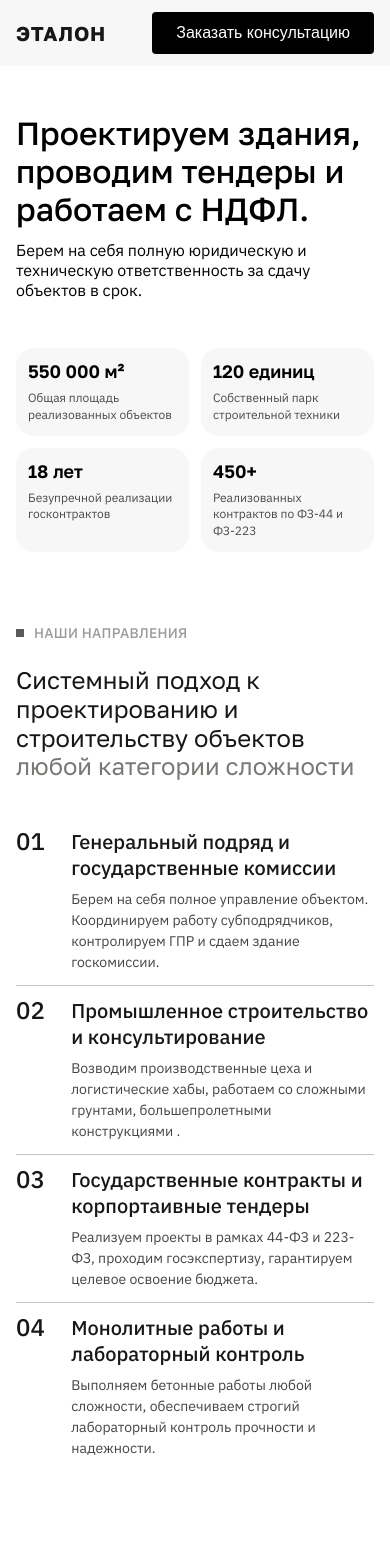
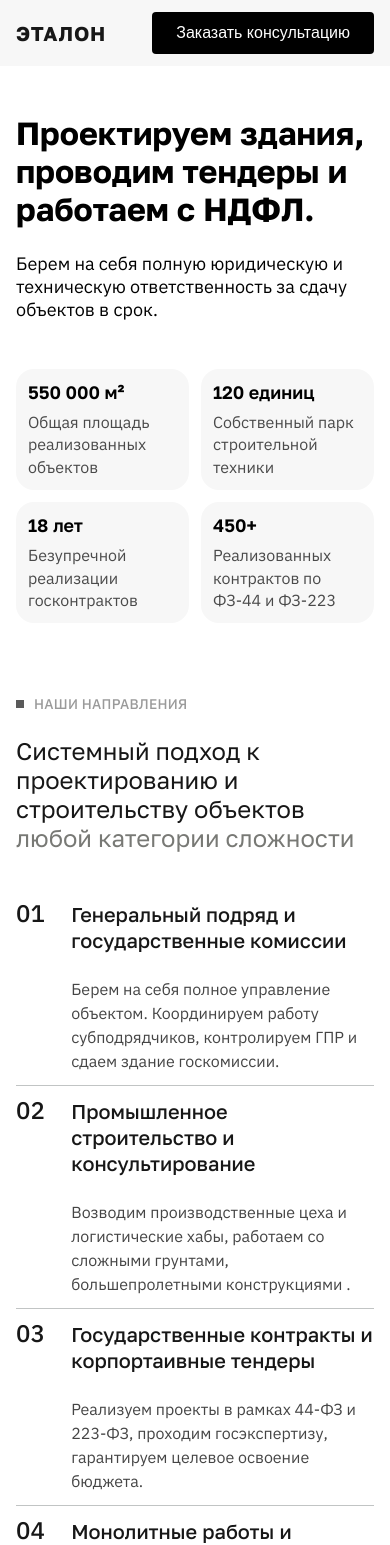
Before and after one commit to andrey-zinoviev-dev/etalon-tender, a Next.js app: page / in a window 390 px wide. Shown: the top 1545 px of the page. Built offline with nearby package versions, Linux system fonts and the light colour scheme.

Commit message:
updated mobile layout and projects lyaout

```diff
--- a/src/app/page.tsx
+++ b/src/app/page.tsx
@@ -28,7 +28,7 @@ export default function Home() {
         <ServicesSection />
         <Partners />
         <Projects />
-        <PreContacts />
+        {/* <PreContacts /> */}
         <Contacts />
       </main>
     </div>
--- a/src/components/Contacts/Contacts.module.css
+++ b/src/components/Contacts/Contacts.module.css
@@ -1,6 +1,6 @@
 .contacts {
-    background-color: #F7F7F7;
-    padding: 96px 0;
+    /* background-color: #F7F7F7; */
+    padding: 72px 0;
 }
 
 .contactsContent {
@@ -8,7 +8,7 @@
     /* justify-content: space-between;
     align-items: flex-start; */
     flex-direction: column;
-    gap: 48px;
+    gap: 96px;
     /* flex-direction: column; */
     /* gap: 48px; */
 }
@@ -17,7 +17,7 @@
     font-family: var(--font-body), ui-sans-serif, system-ui, sans-serif;
     font-weight: 400;
     font-size: 42px;
-    max-width: 1024px;
+    max-width: 720px;
     /* font-size: 32px;
     font-weight: 400;
     line-height: 1.2;
@@ -56,15 +56,17 @@
     /* font-size: 14px;
     font-weight: 400;
     line-height: 1.5; */
-    font-weight: 700;
-    font-size: 18px;
+    font-weight: 500;
+    font-size: 20px;
     align-self: flex-start;
+    translate: 0 -5px;
 }
 
 .contactsItemContent {
     display: grid;
     grid-template-columns: repeat(2, 1fr);
     gap: 12px;
+    align-items: center;
 }
 
 .contactsItemContentItem {
@@ -80,10 +82,32 @@
 .contactsItemContentItemTitle {
     font-family: var(--font-heading), ui-sans-serif, system-ui, sans-serif;
     font-weight: 500;
+    font-size: 18px;
     /* font-size: 14px; */
     /* font-size: 1px; */
     line-height: 1.2;
     color: #1C1C1C;
+}
+
+.contactsItemContentItemLink {
+    opacity: 0.8;
+    transition: opacity 0.15s ease, transform 0.15s ease;
+}
+
+.contactsItemContentItemLink:hover {
+    opacity: 1;
+    /* transform: translateY(-1px); */
+}
+
+@media screen and (max-width: 768px) {
+    .contactsContent {
+        gap: 48px;
+    }
+
+    .contactsTitle {
+        font-size: 36px;
+        max-width: 480px;
+    }
 }
 
 @media screen and (max-width: 767px) {
@@ -97,7 +121,7 @@
     }
 
     .contactsItemTitle {
-        font-size: 20px;
+        font-size: 24px;
         font-weight: 700;
     }
 
--- a/src/components/Container/Container.module.css
+++ b/src/components/Container/Container.module.css
@@ -1,10 +1,11 @@
 .container {
   width: 100%;
-  max-width: 1440px;
+  /* max-width: 1440px; */
+  max-width: 1024px;
   margin-left: auto;
   margin-right: auto;
-  padding-left: 48px;
-  padding-right: 48px;
+  padding-left: 24px;
+  padding-right: 24px;
 }
 
 /* Tablet */
--- a/src/components/Footer/Footer.module.css
+++ b/src/components/Footer/Footer.module.css
@@ -1,6 +1,6 @@
 .footer {
     background-color: #1C1C1C;
-    padding: 48px 0;
+    padding: 72px 0;
     color: white;
 }
 
@@ -29,7 +29,7 @@
 .footerMiddleWrapper {
     display: flex;
     width: fit-content;
-    gap: 48px;
+    gap: 24px;
 }
 
 .footerMiddleList {
--- a/src/components/Hero/Hero.module.css
+++ b/src/components/Hero/Hero.module.css
@@ -28,7 +28,7 @@
 }
 
 .heroDescription {
-  font-size: 18px;
+  font-size: 20px;
   font-weight: 400;
   color: #000000;
   max-width: 360px;
@@ -65,22 +65,22 @@
 
 .statValue {
   font-family: var(--font-heading), ui-sans-serif, system-ui, sans-serif;
-  font-size: 20px;
+  font-size: 24px;
   font-weight: 600;
   margin-bottom: 8px;
   color: #000000;
 }
 
 .statLabel {
-  font-size: 13px;
+  font-size: 16px;
   line-height: 1.4;
   color: #4a4a4a;
 }
 
 @media (max-width: 1024px) {
   .stats {
-    padding-inline: 40px;
-    gap: 16px;
+    padding-inline: 24px;
+    /* gap: 16px; */
   }
 
   .statValue {
@@ -88,7 +88,7 @@
   }
 
   .statLabel {
-    font-size: 12px;
+    /* font-size: 12px; */
   }
 }
 
@@ -102,7 +102,7 @@
   }
 
   .heroDescription {
-    font-size: 14px;
+    font-size: 18px;
   }
 
   .stats {
@@ -110,10 +110,11 @@
     /* flex-direction: column; */
     padding-inline: 24px;
     padding-bottom: 24px;
+    gap: 12px;
   }
 }
 
-@media screen and (max-width: 767px) {
+@media screen and (max-width: 768px) {
   .hero {
     padding: 48px 0 0 0;
   }
@@ -124,11 +125,11 @@
   }
   .heroTitle {
     font-size: 32px;
-    font-weight: 500;
+    font-weight: 700;
   }
   .heroDescription {
     text-align: left;
-    font-size: 16px;
+    font-size: 18px;
   }
 
   .stats {
@@ -136,7 +137,7 @@
     background-image: none;
     padding: 0;
     display: grid;
-    grid-template-columns: repeat(2, 1fr);
+    grid-template-columns: repeat(3, 1fr);
     gap: 12px;
   }
 
@@ -144,9 +145,21 @@
     background-color: #F7F7F7;
     padding: 12px;
   }
+
+  .statCard:last-of-type {
+    grid-column: 1 / -1;
+  }
 }
 
 @media screen and (max-width: 767px) {
+  .heroContent {
+    gap: 48px;
+  }
+
+  .heroText {
+    gap: 24px;
+  }
+
   .heroDescription {
     text-align: left;
   }
@@ -158,6 +171,9 @@
   .statCard {
     height: 100%;
   }
+        .statCard:last-of-type {
+          grid-column: auto;
+        }
 }
 /* @media (max-width: 480px) {
   .stats {
--- a/src/components/Partners/Partners.module.css
+++ b/src/components/Partners/Partners.module.css
@@ -19,12 +19,13 @@
   border-radius: 4px;
   overflow: hidden;
   width: 100%;
-  max-width: 720px;
+  max-width: 540px;
 }
 
 .cell {
   background-color: #f7f7f7;
-  min-height: 120px;
+  /* min-height: 120px; */
+  min-height: 85px;
   display: flex;
   align-items: center;
   justify-content: center;
--- a/src/components/Projects/Projects.module.css
+++ b/src/components/Projects/Projects.module.css
@@ -10,13 +10,14 @@
 
 .projectsList {
     display: grid;
-    grid-template-columns: repeat(3, 1fr);
+    grid-template-columns: repeat(2, 1fr);
     gap: 24px;
+    /* row-gap: 48px; */
 }
 
 .projectItem {
     display: grid;
-    gap: 12px;
+    gap: 24px;
 }
 
 .projectImageWrapper {
@@ -34,11 +35,11 @@
 
 .projectStatus {
     position: absolute;
-        background-color: #fff;
-        padding: 4px 12px;
-        border-radius: 24px;
-        top: 10px;
-        left: 5px;
+    background-color: #fff;
+    padding: 4px 12px;
+    border-radius: 24px;
+    top: 15px;
+    left: 20px;
 }
 
 .projectImage {
@@ -48,20 +49,28 @@
     object-fit: cover;
 }
 
+.projectInfo {
+    display: grid;
+    gap: 24px;
+    max-width: 540px;
+}
+
 .projectTitle {
-    font-size: 28px;
-    font-weight: 400;
+    font-size: 24px;
+    font-weight: 500;
+    max-width: 420px;
+    min-height: 58px;
     /* line-height: 1.2;
     color: #1C1C1C; */
 }
 
-.projectInfo {
-    display: grid;
-    gap: 4px;
+.projectInfoTitle {
+    font-weight: 500;
 }
 
-.projectInfoTitle {
-    font-weight: 500;
+.projectInfoContent {
+    display: grid;
+    gap: 12px;
 }
 
 .projectCategories {
@@ -72,7 +81,7 @@
     list-style: none;
     margin: 0;
     padding: 0;
-    min-height: 70px;
+    /* min-height: 70px; */
 }
 
 .projectCategoryItem {
@@ -81,16 +90,45 @@
     border: 1px solid black;
 }
 
+.projectTarget {
+    font-size: 18px;
+    font-weight: 400;
+    max-width: 420px;
+}
+
 @media screen and (max-width: 1024px) {
     .projectsList {
         grid-template-columns: repeat(2, 1fr);
     }
 }
 
+@media screen and (max-width: 768px) {
+    .projectTitle {
+        font-size: 24px;
+    }
+    .projectTarget {
+        font-size: 16px;
+    }
+    /* .projectsList {
+        grid-template-columns: 1fr;
+        gap: 48px;
+    } */
+}
+
 @media screen and (max-width: 767px) {
     .projectsList {
         grid-template-columns: 1fr;
         gap: 48px;
+    }
+
+    .projectInfoContent {
+        display: grid;
+        max-width: 360px;
+    }
+
+    .projectTitle {
+        min-height: 0;
+        /* font-size: 20px; */
     }
 
     .projectCategories {
--- a/src/components/Projects/Projects.tsx
+++ b/src/components/Projects/Projects.tsx
@@ -23,16 +23,21 @@ export default function Projects() {
                   <span className={styles.projectStatus}>{project.status}</span>
                   <Image className={styles.projectImage} src={project.cover} alt={project.name} width={870} height={500} />
                 </div>
-                <h3 className={styles.projectTitle}>{project.name}</h3>
                 <div className={styles.projectInfo}>
+                  <ul className={styles.projectCategories}>
+                    {project.categories.map((category) => (
+                      <li key={category} className={styles.projectCategoryItem}>{category}</li>
+                    ))}
+                  </ul>
+                  <div className={styles.projectInfoContent}>
+                    <h3 className={styles.projectTitle}>{project.name}</h3>
+                    <p className={styles.projectTarget}><span className={styles.projectInfoTitle}>Задача:</span> {project.target}</p>
+                  </div>
+                </div>
+
+                {/* <div className={styles.projectInfo}>
                   <p className={styles.projectType}><span className={styles.projectInfoTitle}>Направление:</span> {project.type}</p>
-                  <p className={styles.projectTarget}><span className={styles.projectInfoTitle}>Задача:</span> {project.target}</p>
-                </div>
-                <ul className={styles.projectCategories}>
-                  {project.categories.map((category) => (
-                    <li key={category} className={styles.projectCategoryItem}>{category}</li>
-                  ))}
-                </ul>
+                </div> */}
               </li>
             ))}
           </ul>
--- a/src/components/SectionTitleWrapper/SectionTitleWrapper.module.css
+++ b/src/components/SectionTitleWrapper/SectionTitleWrapper.module.css
@@ -2,5 +2,5 @@
   display: flex;
   flex-direction: column;
   gap: 24px;
-  max-width: 420px;
+  max-width: 360px;
 }
--- a/src/components/ServicesSection/ServicesSection.module.css
+++ b/src/components/ServicesSection/ServicesSection.module.css
@@ -28,7 +28,7 @@
   display: flex;
   flex-direction: column;
   width: 100%;
-  max-width: 720px;
+  max-width: 520px;
 }
 
 .serviceItem {
@@ -48,24 +48,26 @@
   font-size: 32px;
   line-height: 1;
   font-weight: 500;
-  margin-right: 32px;
+  font-size: 28px;
+  /* margin-right: 24px; */
   min-width: 3ch;
 }
 
 .serviceContent {
   display: flex;
   flex-direction: column;
-  gap: 8px;
+  gap: 24px;
 }
 
 .serviceTitle {
   font-size: 20px;
   line-height: 1.3;
   font-weight: 500;
+  font-family: var(--font-heading), ui-sans-serif, system-ui, sans-serif;
 }
 
 .serviceDescription {
-  font-size: 14px;
+  font-size: 16px;
   line-height: 1.5;
   opacity: 0.8;
 }
```
Also changed, not shown: src/components/Contacts/Contacts.tsx (+14 -4 lines).
